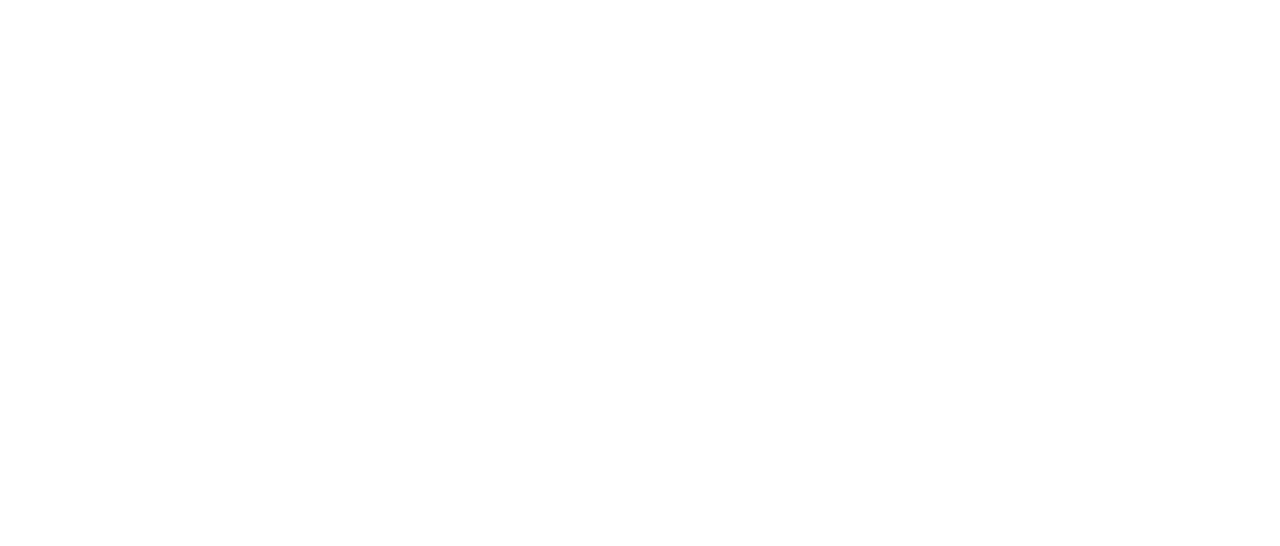
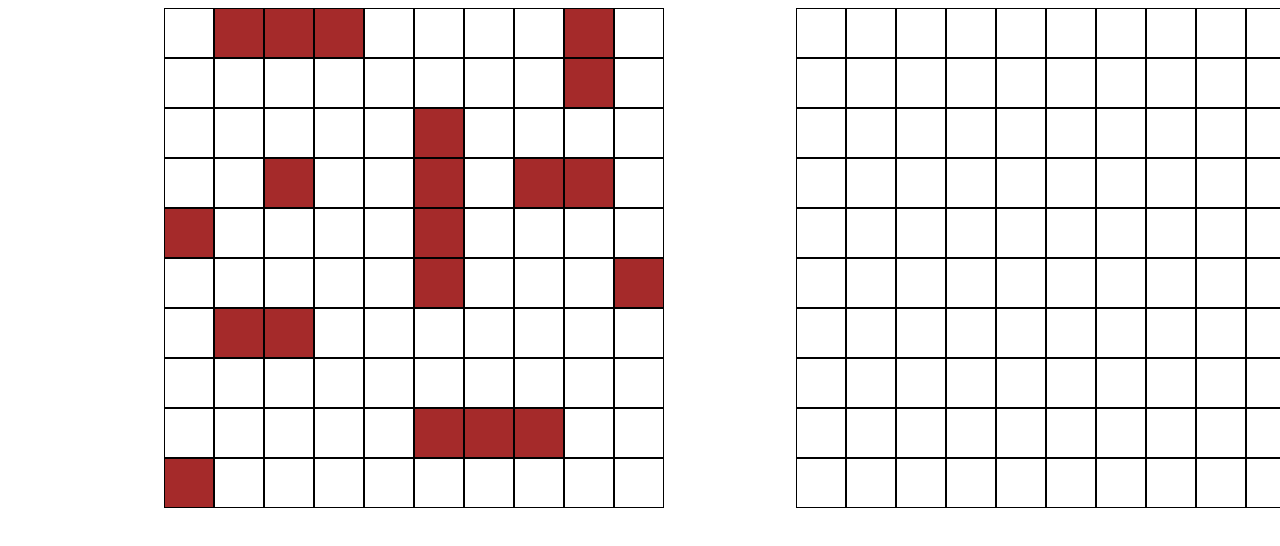
Before and after one commit to terx7/sea-battle, a plain HTML site: page index.html in a window 1280 px wide. Drawn offline with Linux system fonts and the light colour scheme.

Commit message:
Add files via upload

```diff
--- a/app.js
+++ b/app.js
@@ -26,30 +26,30 @@ let gameBoard = {
 
 }
 
-function bufferShip ( x, y, p ) {
-    for ( let i = -1; i <= 1; i++ )  {
-        for ( let j = -1; j <= 1; j++ )  {
+function bufferShip(x, y, p) {
+    for (let i = -1; i <= 1; i++) {
+        for (let j = -1; j <= 1; j++) {
             let newX = x + i
             let newY = y + j
-            if ( newX >= 0 && newX <= 9 && newY >= 0 && newY <= 9 && gameBoard[p][newX][newY] == '--' ) {
+            if (newX >= 0 && newX <= 9 && newY >= 0 && newY <= 9 && gameBoard[p][newX][newY] == '--') {
                 gameBoard[p][newX][newY] = '**'
             }
         }
     }
 }
 
-function isAllowed ( d, l, x, y, p ) {
+function isAllowed(d, l, x, y, p) {
     let result = true
 
-    for ( let i = 0; i < l; i++ )  {
-        switch ( d ) {
+    for (let i = 0; i < l; i++) {
+        switch (d) {
             case 0:
-                if ( gameBoard[p][x][y+i] != '--') {
+                if (gameBoard[p][x][y + i] != '--') {
                     result = false
                 }
                 break
             case 1:
-                if ( gameBoard[p][x+i][y] != '--') {
+                if (gameBoard[p][x + i][y] != '--') {
                     result = false
                 }
                 break
@@ -59,25 +59,25 @@ function isAllowed ( d, l, x, y, p ) {
     return result
 }
 
-function initShip ( length, player ) {
+function initShip(length, player) {
 
     let direction = Math.floor(Math.random() * 2)
 
 
     let x, y
 
-    switch ( direction ) {
+    switch (direction) {
 
         case 0: // vertical
 
             do {
                 x = Math.floor(Math.random() * 10)
                 y = Math.floor(Math.random() * (11 - length))
-            } while ( !isAllowed(direction, length, x, y, player) )
+            } while (!isAllowed(direction, length, x, y, player))
 
-            for ( let i = 0; i < length; i++ ) {
-                gameBoard[player][x][y+i] = 's' + length
-                bufferShip(x, y+i, player)
+            for (let i = 0; i < length; i++) {
+                gameBoard[player][x][y + i] = 's' + length
+                bufferShip(x, y + i, player)
             }
 
             break
@@ -87,22 +87,62 @@ function initShip ( length, player ) {
             do {
                 x = Math.floor(Math.random() * (11 - length))
                 y = Math.floor(Math.random() * 10)
-            } while ( !isAllowed(direction, length, x, y, player) )
+            } while (!isAllowed(direction, length, x, y, player))
 
-            for ( let i = 0; i < length; i++ ) {
-                gameBoard[player][x+i][y] = 's' + length
-                bufferShip(x+i, y, player)
+            for (let i = 0; i < length; i++) {
+                gameBoard[player][x + i][y] = 's' + length
+                bufferShip(x + i, y, player)
             }
 
             break
     }
 }
 
-for ( let len = 4; len > 0; len-- ) {
-    for ( let i = 1; i <= 5-len; i++ ) {
+
+function initGrid(b) {
+    const boardName = b.dataset.boardName
+    for (let i = 0; i < 10; i++) {
+        for (let j = 0; j < 10; j++) {
+            let cellDiv = document.createElement('div')
+            cellDiv.classList = 'cell'
+            cellDiv.dataset.row = i
+            cellDiv.dataset.col = j
+            if (boardName == "human") {
+                if (gameBoard[boardName][i][j].charAt(0) == 's') {
+                    cellDiv.classList += " ship"
+                }
+                //cellDiv.innerHTML = gameBoard[boardName][i][j]
+            }
+
+            b.append(cellDiv)
+
+        }
+
+    }
+}
+
+for (let len = 4; len > 0; len--) {
+    for (let i = 1; i <= 5 - len; i++) {
         initShip(len, 'human')
         initShip(len, 'machine')
-   }
+
+    }
 }
 
+const humanBoardDiv = document.querySelector('#human-board')
+const machineBoardDiv = document.querySelector('#machine-board')
+initGrid(humanBoardDiv)
+initGrid(machineBoardDiv)
+
+const cellDivs = document.querySelector('#machine-board .cell')
+
+cellDivs.forEach(el => {
+    el.addEventListener('click', event => {
+        const selectedCell = event.target
+        const selectedRow = selectedCell.dataset.row
+        const selectedCol = selectedCell.dataset.col
+
+        console.log(gameBoard['machine'][selectedRow][selectedCol])
+    })
+});
 console.log(gameBoard)
--- a/index.html
+++ b/index.html
@@ -1,11 +1,19 @@
 <!DOCTYPE html>
 <html lang="en">
+
 <head>
     <meta charset="UTF-8">
     <meta name="viewport" content="width=device-width, initial-scale=1.0">
     <title>Document</title>
+    <link rel="stylesheet" href="style.css">
 </head>
+
 <body>
+    <div class="container">
+        <div id='human-board' class="board" data-board-name="human"></div>
+        <div id="machine-board" class="board" data-board-name="machine"></div>
+    </div>
     <script src="app.js"></script>
 </body>
+
 </html>
--- /dev/null
+++ b/style.css
@@ -0,0 +1,25 @@
+.container {
+    display: flex;
+}
+
+.board {
+    margin: auto;
+    margin-top: 0;
+    width: 20em;
+    height: 20em;
+    display: grid;
+    grid-template-rows: repeat(10, 1fr);
+    grid-template-columns: repeat(10, 1fr);
+}
+
+.cell {
+    width: 3em;
+    height: 3em;
+    border: 1px solid black;
+    text-align: center;
+    font-size: 1em;
+}
+
+.ship {
+    background-color: brown;
+}
```
